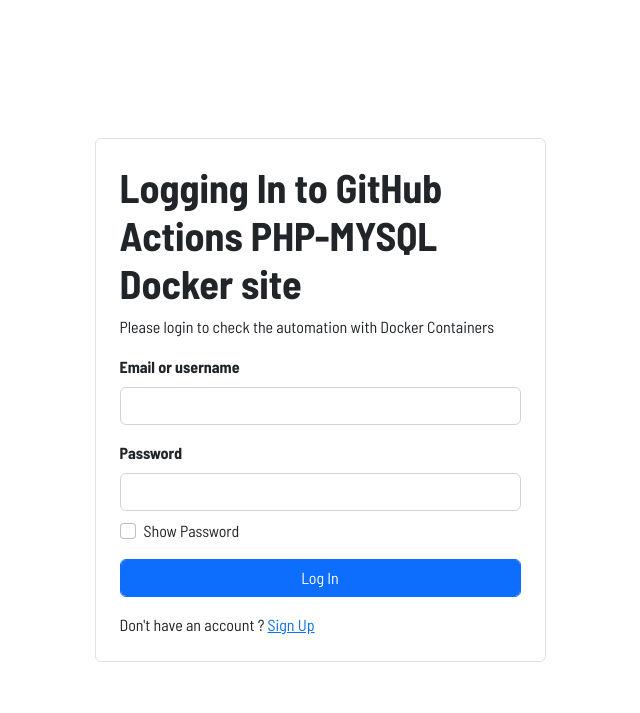
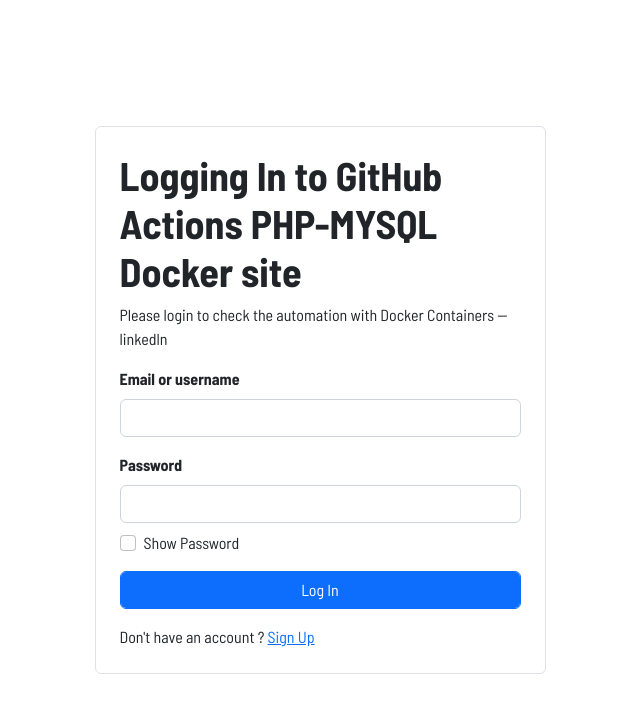
Before and after one commit to ankushjha-aj/PHP-MYSQL_DOCKER_CONNECTION, a PHP site: page /login.php in a window 1280 px wide. Shown: the top 713 px of the page, without its empty margins (320-960 px from the left). Run offline with PHP 8.4, Linux system fonts and the light colour scheme.

Commit message:
commit -linkedln

```diff
--- a/app/login.php
+++ b/app/login.php
@@ -113,7 +113,7 @@
         ?>
         <div class="form-wrap border rounded p-4">
           <h1>Logging In to GitHub Actions PHP-MYSQL Docker site </h1>
-          <p>Please login to check the automation with Docker Containers</p>
+          <p>Please login to check the automation with Docker Containers -- linkedln </p>
           <!-- form starts here -->
           <form action="<?= htmlspecialchars($_SERVER["PHP_SELF"]); ?>" method="post" novalidate>
             <div class="mb-3">
```
